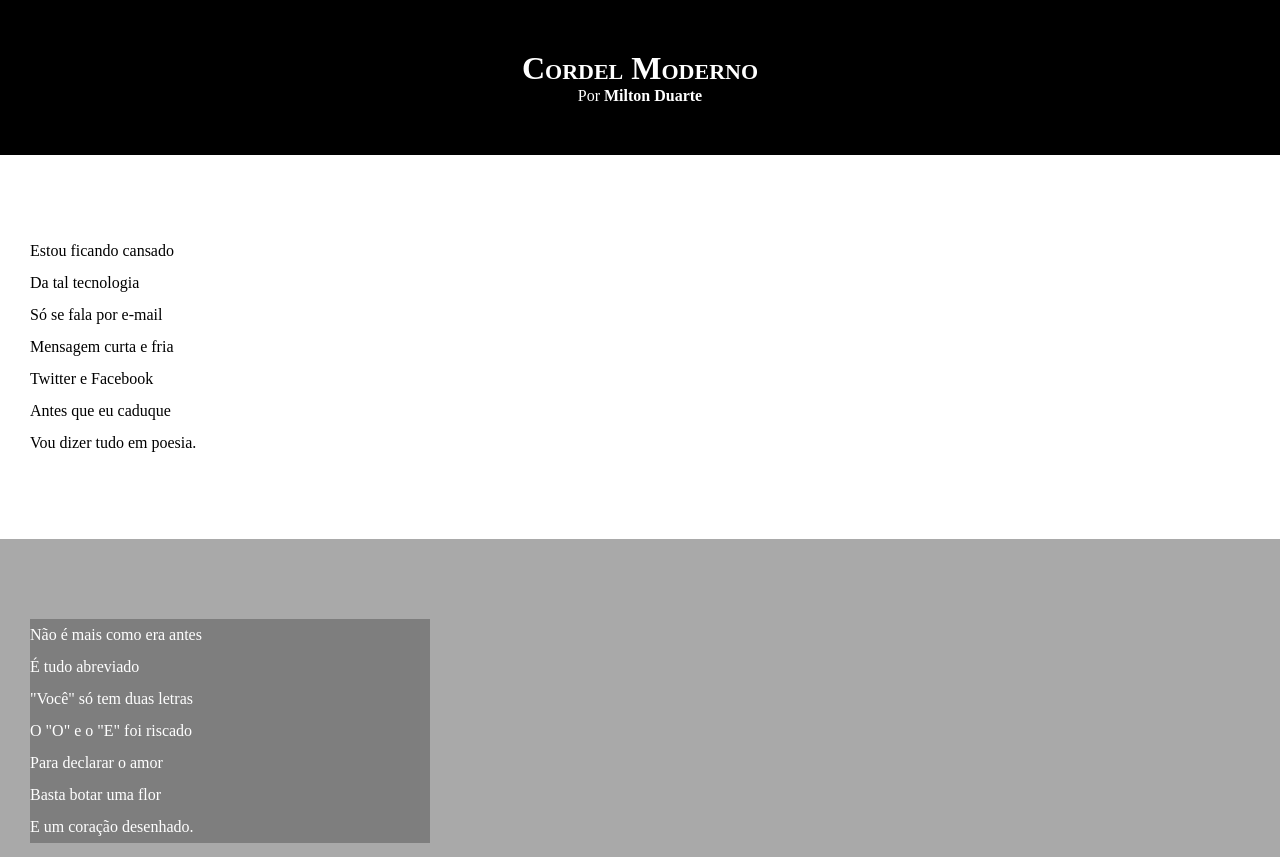
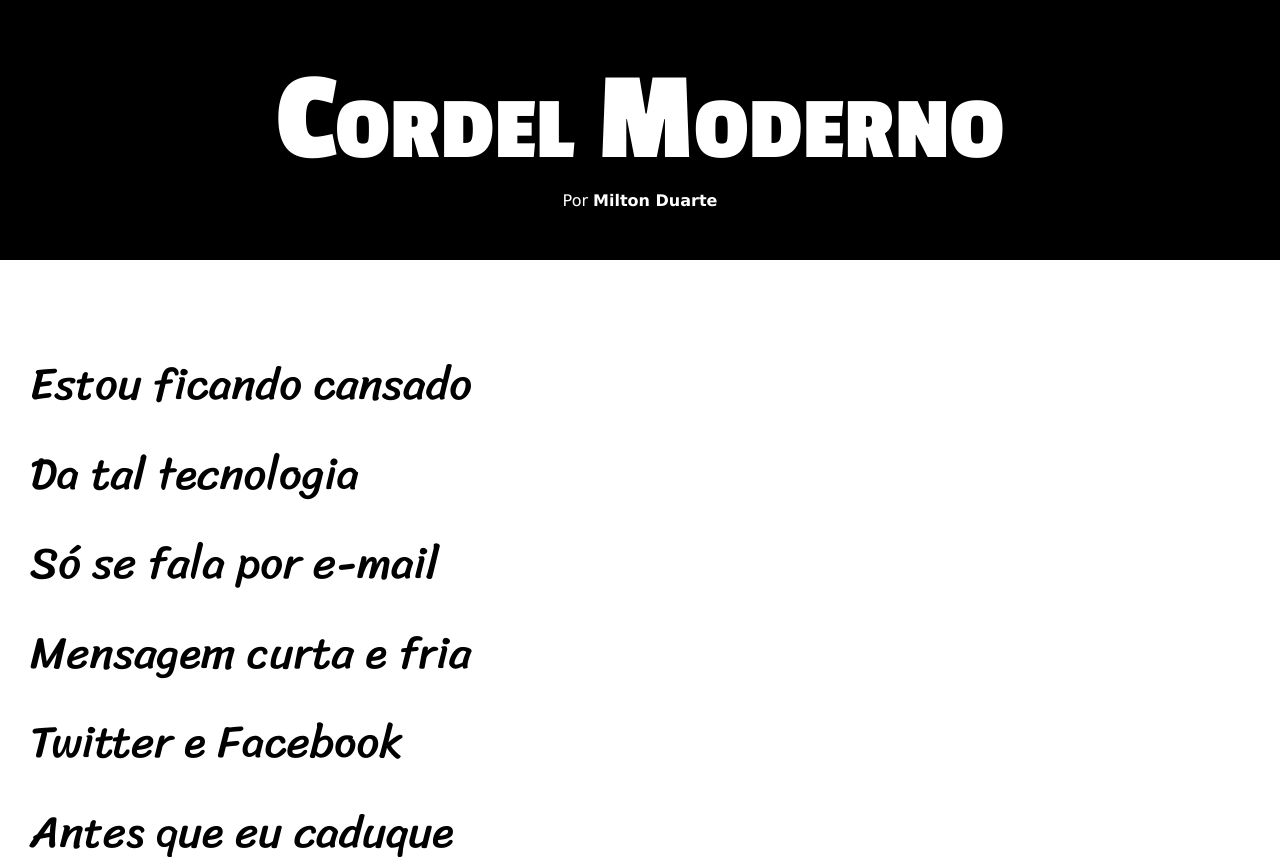
Before and after one commit to matheusjezus/html-css, a plain HTML site: page desafios/módulo 2/d12/index.html in a window 1280 px wide. Shown: the top 857 px of the page. Drawn offline with Linux system fonts and the light colour scheme.

Commit message:
atualização de estilos desafio 12

```diff
--- a/desafios/módulo 2/d12/style.css
+++ b/desafios/módulo 2/d12/style.css
@@ -1,13 +1,22 @@
 @charset "UTF-8";
 
+@import url('https://fonts.googleapis.com/css2?family=Passion+One:wght@400;700;900&family=Sriracha&display=swap');
+
+:root {
+    --fonte1: Verdana, Geneva, Tahoma, sans-serif;
+    --fonte2: 'Passion One', sans-serif;
+    --fonte3: 'Sriracha', cursive;
+}
 * /*Configurações gerais para resetar os elementos */{
     margin: 0px;
     padding: 0px;
+    font-size: 1em;
 }
 
 html, body {
     min-width: 100vh;
     background-color: darkgray;
+    font-family: var(--fonte1);
 }
 
 header {
@@ -22,7 +31,8 @@ header > h1 {
 
     1 - text-transform: uppercase; Transforma todas as letras em maiúsculas,  a 2 segunda(e melhor na minha opinião) está logo abaixo: */
     font-variant: small-caps;
-
+    font-family: var(--fonte2);
+    font-size: 10vw; /* VW = Viewport Widht = Largura da tela */
 }
 
 header > p {
@@ -44,6 +54,8 @@ section {
     padding-bottom: 10vh;
     line-height: 2em;
     padding-left: 30px;
+    font-family: var(--fonte3);
+    font-size: 3.5vw;
 }
 
 section.normal {
@@ -57,8 +69,10 @@ section.imagem {
 }
 
 section.imagem > p {
+    display: inline-block;
+    padding: 5px;
     background-color: rgba(0, 0, 0, 0.253);
-    width: 400px;
+
 }
 
 footer {
```
